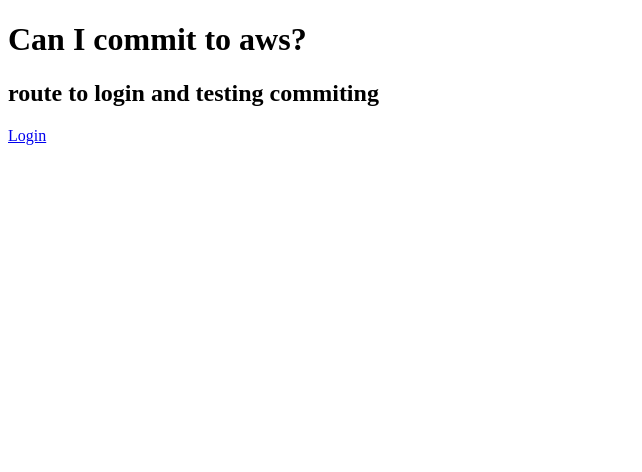
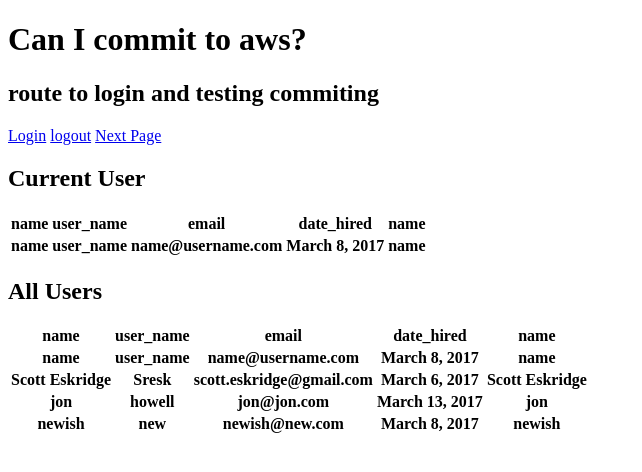
Before and after one commit to scotteskridge/new_test, a Django app: template apps/main/templates/main/index.html in a window 1280 px wide. Shown: the top 472 px of the page, without its empty margins (0-642 px from the left). Run offline with Django 3.2, Linux system fonts and the light colour scheme; the template is opened without the code that fills it: values that come from a table or form of the project are taken from there, others are empty; data comes from the database, SQL or seed files in the repository; both versions use the stored data as it was after the commit; parts of the project's set-up code (start-up, migrations or seed data) failed here and were passed over.

Commit message:
push to aws

```diff
--- a/apps/login/apps.py
+++ b/apps/login/apps.py
@@ -1,3 +1,5 @@
+from __future__ import unicode_literals
+
 from django.apps import AppConfig
 
 
--- a/apps/login/models.py
+++ b/apps/login/models.py
@@ -1,3 +1,99 @@
+from __future__ import unicode_literals
 from django.db import models
+import re, bcrypt
+EMAIL_REGEX = re.compile(r'^[a-zA-Z0-9.+_-]+@[a-zA-Z0-9._-]+\.[a-zA-Z]+$')
+
+class UserManager(models.Manager):
+    def register(self, postData):
+        errors = [] #make a list of strings and append errors
+        reply_to_veiws = {} # make an object to give a status and user_id back
+        #put in valdatations can I validate for both login and register i dont think so so I'm going to make two methods but thats ok becuase my .Models pulls from the object?
+        #check if firstname >2
+        if len(postData["name"]) < 2:
+            errors.append("First Name must be more than 2 character long")
+        #check if user_name >2
+        if len(postData["user_name"]) < 2:
+            errors.append("First Name must be more than 2 character long")
+        if not len(postData["date_hired"]):
+            errors.append("Date can't be empty")
+        #check if email matches regex and is not empty
+        if not len(postData["email"].lower()):
+            errors.append("Email is required")
+        else:
+            if not EMAIL_REGEX.match(postData["email"].lower()):
+                errors.append("Enter a valid Email address")
+        #check if email is unique
+        if self.filter(email = postData["email"].lower()):
+            errors.append("Email already in use")
+        #check is password is null
+        if len(postData["password"]) < 8:
+            errors.append("Password must be more than 8 character long")
+        if not postData["password"] == postData["password_confirm"]:
+            errors.append("Passwords don't match")
+        #Dump all the errors into errors{} so you can pass it back
+        #return errors and a status of false
+
+        #check is validations are true or false
+        # if no errors then
+        if not errors:
+            #hash post data password
+            hashed_password = bcrypt.hashpw(postData["password"].encode(), bcrypt.gensalt())
+            #create the user self.create?
+            user = self.create(name = postData["name"], user_name = postData["user_name"], email = postData["email"].lower(), date_hired= postData["date_hired"], password = hashed_password)
+            #create a reply to the veiws with the user and a status true back to veiws
+            reply_to_veiws["user"] = user
+            reply_to_veiws["status"] = True
+
+        # if errors
+        else:
+            #create a reply to the veiws with the user and a status true back to veiws
+            reply_to_veiws["errors"] = errors
+            reply_to_veiws["status"] = False
+
+        return reply_to_veiws
+    def login(self, postData):
+        user =[]
+        errors = [] #make a list of strings and append erros
+        reply_to_veiws = {}
+        # make an object to give a status and user_id back
+        #put in valdatations can I validate for both login and register i dont think so so I'm going to make two methods but thats ok becuase my .Models pulls from the object?
+        #first thing is to find an email from post data
+        if postData:
+            #FIXED##!!!! i think my email is case sensative look into fixing this if you have the time !!!!####
+            user = self.filter(email = postData["email"].lower())
+            if not EMAIL_REGEX.match(postData["email"].lower()):
+                errors.append("Enter a valid Email address")
+
+        if not user:
+
+            errors.append("No email found please try again or register")
+        #ok so here is where I want to do the password match to whats in the database
+        #so its going to check the post data against the password thats stored for the email address and use bcrypts check hash, becuase i can return an empty user I should be ok to just check it against user.password
+        #so first off find the password
+        else:
+            if not bcrypt.checkpw(postData["password"].encode(), user[0].password.encode()):
+
+                errors.append("Password doesn't match login email")
+
+        if not errors:
+
+            reply_to_veiws["user"] = user.first()
+            reply_to_veiws["status"] = True
+        else:
+
+            reply_to_veiws["errors"] = errors
+            reply_to_veiws["status"] = False
+        #Dump all the errors into errors{} so you can pass it back
+        #return errors and a status of false
+        return reply_to_veiws
 
 # Create your models here.
+class User(models.Model):
+    name = models.CharField(max_length = 45)
+    user_name = models.CharField(max_length = 45)
+    email = models.CharField(max_length = 255)
+    password = models.CharField(max_length = 255)
+    date_hired = models.DateField(blank=True)
+    created_at = models.DateTimeField(auto_now_add = True)
+    updated_at = models.DateTimeField(auto_now = True)
+    objects = UserManager()
--- a/apps/login/urls.py
+++ b/apps/login/urls.py
@@ -1,11 +1,15 @@
 from django.conf.urls import url, include
-
 from . import views
 
 urlpatterns = [
-
     url(r'^$', views.index, name = "index"),
-    url(r'^next_page$', views.next_page, name = "next_page"),
+    #need to register
+    url(r'^login$', views.login, name = "login"),
+    url(r'^register$', views.register, name = "register"),
 
 
+        #need to success
+    url(r'^success$', views.success, name = "success"),
+        #need to logout
+    url(r'^logout$', views.logout, name = "logout")
 ]
--- a/apps/main/templates/main/index.html
+++ b/apps/main/templates/main/index.html
@@ -8,5 +8,52 @@
     <h1>Can I commit to aws?</h1>
     <h2>route to login and testing commiting</h2>
     <a href="{% url 'login:index' %}">Login</a>
+    <a href="{% url 'login:logout' %}">logout</a>
+    <a href="{% url 'main:next_page' %}">Next Page</a>
+
+  <h2>Current User</h2>
+    <table>
+    <tr>
+      <th>name</th>
+      <th>user_name</th>
+      <th>email</th>
+      <th>date_hired</th>
+      <th>name</th>
+
+    </tr>
+
+
+    <tr>
+      <th>{{current_user.name}}</th>
+      <th>{{current_user.user_name}}</th>
+      <th>{{current_user.email}}</th>
+      <th>{{current_user.date_hired}}</th>
+      <th>{{current_user.name}}</th>
+
+    </tr>
+
+  </table>
+
+  <h2>All Users</h2>
+    <table>
+    <tr>
+      <th>name</th>
+      <th>user_name</th>
+      <th>email</th>
+      <th>date_hired</th>
+      <th>name</th>
+
+    </tr>
+    {% for user in all_users%}
+    <tr>
+      <th>{{user.name}}</th>
+      <th>{{user.user_name}}</th>
+      <th>{{user.email}}</th>
+      <th>{{user.date_hired}}</th>
+      <th>{{user.name}}</th>
+
+    </tr>
+    {% endfor %}
+  </table>
   </body>
 </html>
--- a/apps/main/templates/main/next_page.html
+++ b/apps/main/templates/main/next_page.html
@@ -6,5 +6,8 @@
   </head>
   <body>
     <h1>My next page</h1>
+    <a href="{% url 'login:index' %}">Login</a>
+    <a href="{% url 'login:logout' %}">logout</a>
+    <a href="{% url 'main:index' %}">Home</a>
   </body>
 </html>
```
Also changed, not shown: apps/login/templates/login/index.html (+36 -3 lines), apps/login/templates/login/next_page.html (deleted, +0 -11 lines), apps/login/views.py (+52 -2 lines), apps/main/views.py (+14 -1 lines), apps/login/migrations/0001_initial.py (added), db.sqlite3, 3 other files.
